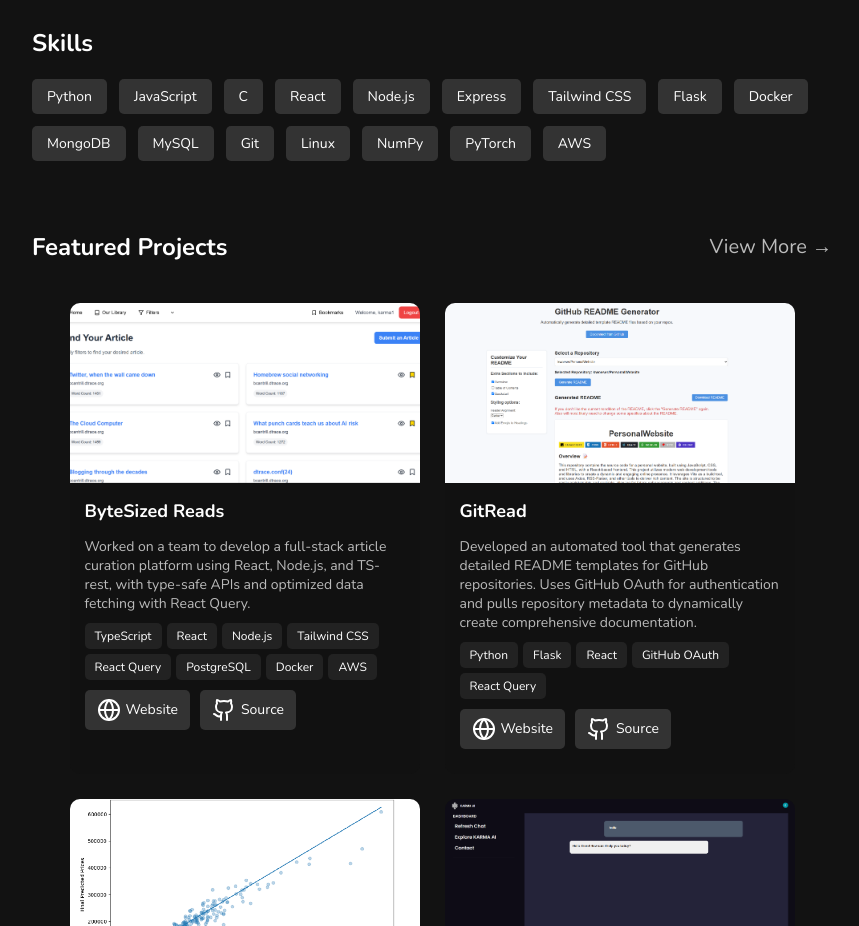
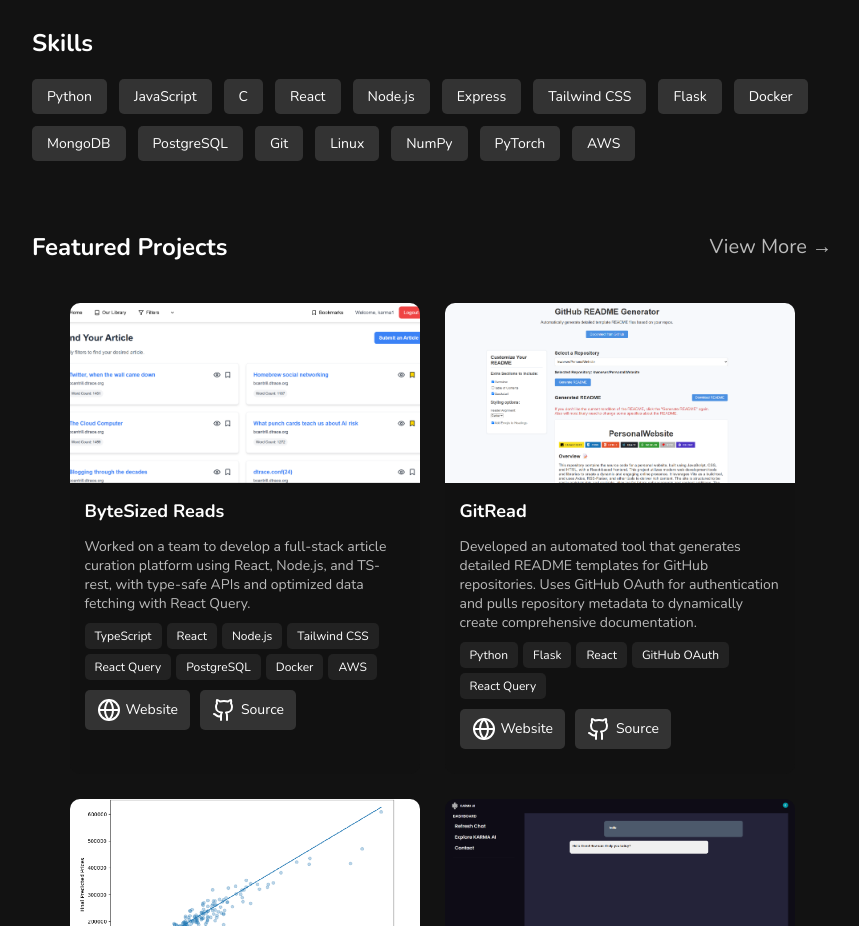
Before and after one commit to kwoeser/PersonalWebsite, a React (Vite) app: page / in a window 1280 px wide. Shown: the part 900-1826 px from the top of the page, without its empty margins (208-1067 px from the left). Built offline with nearby package versions, Linux system fonts and the light colour scheme.

Commit message:
skills update

```diff
--- a/src/pages/Home.jsx
+++ b/src/pages/Home.jsx
@@ -105,7 +105,7 @@
                 "Flask",
                 "Docker",
                 "MongoDB",
-                "MySQL",
+                "PostgreSQL",
                 "Git",
                 "Linux",
                 "NumPy",
```
